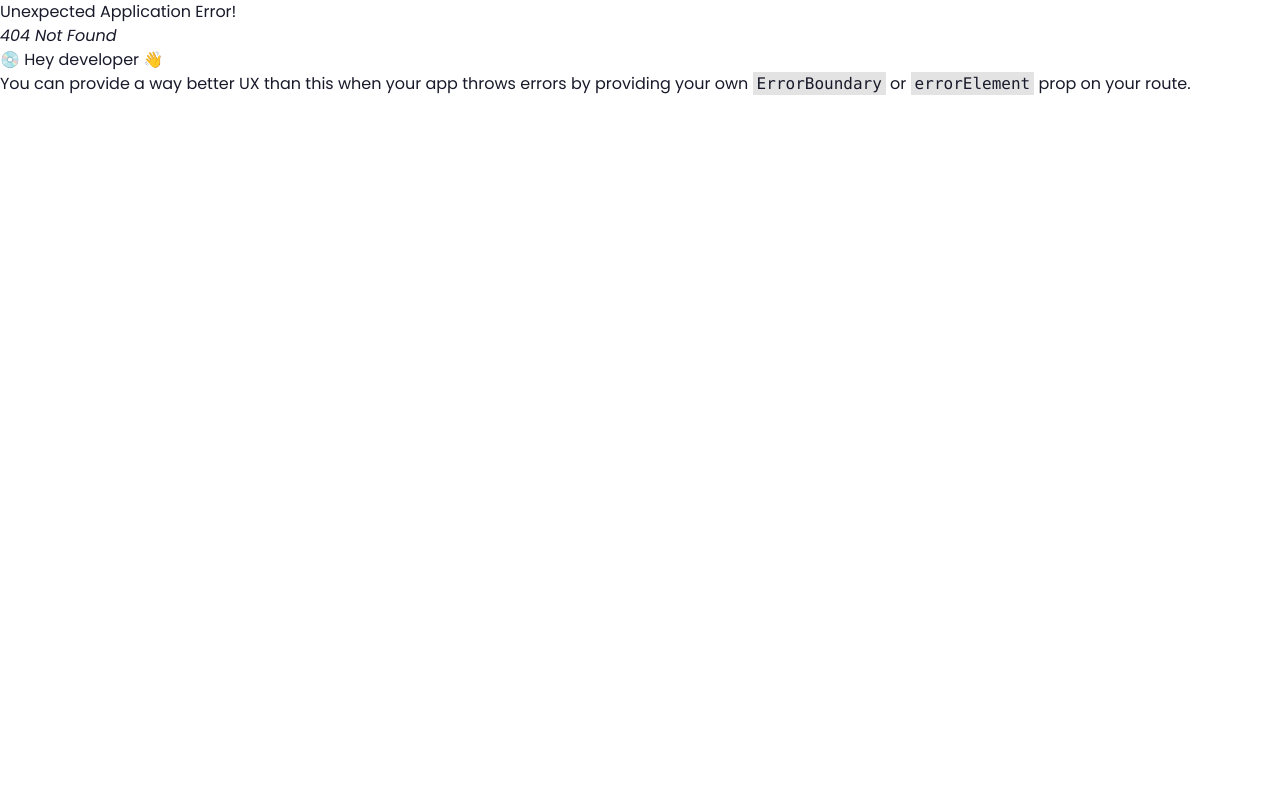
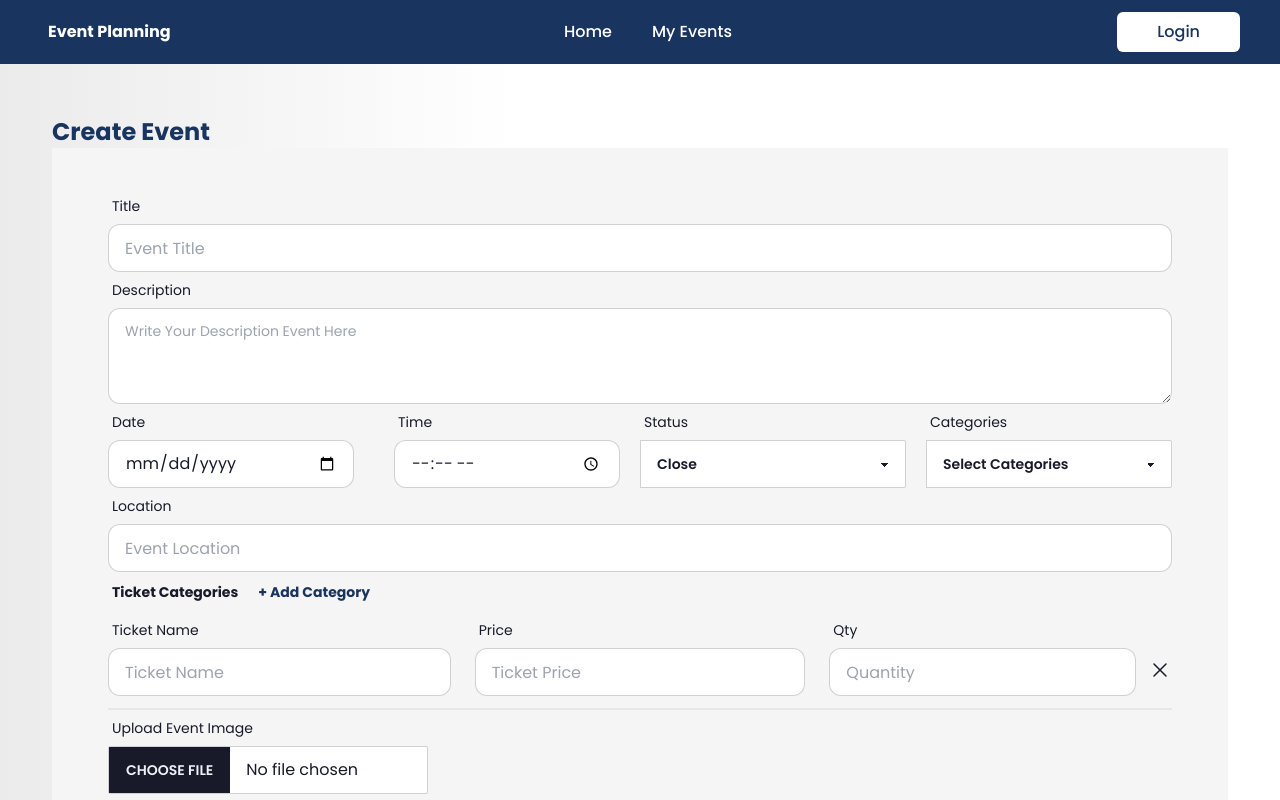
Before and after one commit to Azhari12/event-planning, a React (Vite) app: page /create-event in a window 1280 px wide. Before the commit this address had no page. Shown: the top 800 px of the page. Built offline with nearby package versions, Linux system fonts and the light colour scheme.

Commit message:
feat: add create event page

```diff
--- a/src/components/Input.tsx
+++ b/src/components/Input.tsx
@@ -4,7 +4,7 @@ interface inputType extends InputHTMLAttributes<HTMLInputElement> {
   label: string;
 }
 
-const Input: FC<inputType> = (props) => {
+export const Input: FC<inputType> = (props) => {
   const { placeholder, label } = props;
   return (
     <div className="form-control w-full min-w-xs">
@@ -16,4 +16,14 @@ const Input: FC<inputType> = (props) => {
   );
 };
 
-export default Input;
+export const InputForm: FC<inputType> = (props) => {
+  const { placeholder, label } = props;
+  return (
+    <div className="form-control w-full min-w-xs">
+      <label className="label">
+        <span className="label-text">{label}</span>
+      </label>
+      <input className="input input-bordered w-full rounded-xl" {...props} />
+    </div>
+  );
+};
--- a/src/pages/Auth.tsx
+++ b/src/pages/Auth.tsx
@@ -1,4 +1,4 @@
-import Input from "@/components/Input";
+import { Input } from "@/components/Input";
 import { FC, useState, useEffect } from "react";
 
 const Auth: FC = () => {
--- /dev/null
+++ b/src/pages/CreateEvent.tsx
@@ -0,0 +1,180 @@
+import { InputForm } from "@/components/Input";
+import Layout from "@/components/Layout";
+import { FC, useEffect, useState } from "react";
+
+interface ticketCategoriesType {
+  ticketName: string;
+  ticketPrice: number;
+  ticketQty: number;
+}
+
+const CreateEvent: FC = () => {
+  const [ticketCategories, setTicketCategories] = useState<
+    ticketCategoriesType[]
+  >([
+    {
+      ticketName: "",
+      ticketPrice: 0,
+      ticketQty: 0,
+    },
+  ]);
+
+  useEffect(() => {
+    console.log(ticketCategories);
+  }, [ticketCategories]);
+
+  function addTicketCategoris() {
+    console.log(ticketCategories);
+    const temp = [...ticketCategories];
+    temp.push({
+      ticketName: "",
+      ticketPrice: 0,
+      ticketQty: 0,
+    });
+    console.log(temp);
+    setTicketCategories(temp);
+  }
+
+  function deleteTicket() {
+    const temp = [...ticketCategories];
+    temp.length--;
+
+    setTicketCategories(temp);
+  }
+  return (
+    <Layout>
+      <div className="lg:p-10">
+        <p className=" text-2xl font-bold text-button">Create Event</p>
+        <div className=" px-5 py-3 lg:px-14 lg:py-10 bg-[#F5F5F5] w-full">
+          <InputForm type="text" placeholder="Event Title" label="Title" />
+          <div className="form-control">
+            <label className="label">
+              <span className="label-text">Description</span>
+            </label>
+            <textarea
+              className="textarea textarea-bordered h-24 rounded-xl"
+              placeholder="Write Your Description Event Here"
+            ></textarea>
+          </div>
+          <div className=" grid lg:grid-cols-4 md:grid-cols-3 sm:grid-cols-2 min-[400px]:grid-cols-1">
+            <div className=" lg:mr-5">
+              <InputForm
+                type="date"
+                placeholder="Event Schedule Date"
+                label="Date"
+              />
+            </div>
+            <div className=" lg:mx-5">
+              <InputForm
+                type="time"
+                placeholder="Event Schedule Time"
+                label="Time"
+              />
+            </div>
+            <div className="form-control w-full">
+              <label className="label">
+                <span className="label-text">Status</span>
+              </label>
+              <div className="input-group w-full rounded-xl">
+                <select className="select select-bordered w-full ">
+                  <option selected>Close</option>
+                  <option>Open</option>
+                </select>
+              </div>
+            </div>
+            <div className="form-control w-full lg:pl-5">
+              <label className="label">
+                <span className="label-text">Categories</span>
+              </label>
+              <div className="input-group w-full ">
+                <select className="select select-bordered w-full">
+                  <option selected disabled>
+                    Select Categories
+                  </option>
+                  <option>Music</option>
+                  <option>Art</option>
+                  <option>Game</option>
+                  <option>IT</option>
+                </select>
+              </div>
+            </div>
+          </div>
+          <InputForm
+            type="text"
+            placeholder="Event Location"
+            label="Location"
+          />
+          <div className="form-control">
+            <label className="label flex-row justify-start">
+              <span className="label-text font-bold">Ticket Categories</span>
+              <button
+                onClick={(event) => {
+                  addTicketCategoris();
+                }}
+              >
+                <span className="label-text font-bold text-button  ml-5">
+                  + Add Category
+                </span>
+              </button>
+            </label>
+            {ticketCategories.map((data) => {
+              return (
+                <div className="grid lg:grid-cols-3 md:grid-cols-2 sm:grid-cols-1 min-[400px]:grid-cols-1 pb-3 border-b-2">
+                  <div className=" lg:pr-3">
+                    <InputForm
+                      type="text"
+                      placeholder="Ticket Name"
+                      label="Ticket Name"
+                    />
+                  </div>
+                  <div className=" lg:px-3">
+                    <InputForm
+                      type="text"
+                      placeholder="Ticket Price"
+                      label="Price"
+                    />
+                  </div>
+                  <div className=" lg:pl-3 flex justify-center items-center ">
+                    <InputForm type="text" placeholder="Quantity" label="Qty" />
+                    <button onClick={deleteTicket}>
+                      <svg
+                        xmlns="http://www.w3.org/2000/svg"
+                        fill="none"
+                        viewBox="0 0 24 24"
+                        strokeWidth={1.5}
+                        stroke="currentColor"
+                        className="w-6 h-6 mt-8 ml-3"
+                      >
+                        <path
+                          strokeLinecap="round"
+                          strokeLinejoin="round"
+                          d="M6 18L18 6M6 6l12 12"
+                        />
+                      </svg>
+                    </button>
+                  </div>
+                </div>
+              );
+            })}
+          </div>
+          <div className="form-control w-full max-w-xs">
+            <label className="label">
+              <span className="label-text">Upload Event Image</span>
+            </label>
+            <input
+              type="file"
+              className="file-input file-input-bordered w-full max-w-xs"
+            />
+          </div>
+          <div className=" flex justify-center lg:justify-end w-full p-5">
+            <button className="btn ml-2 bg-button rounded-lg">
+              Launch Now
+            </button>
+          </div>
+        </div>
+      </div>
+    </Layout>
+  );
+};
+
+export default CreateEvent;
--- a/src/routes/index.tsx
+++ b/src/routes/index.tsx
@@ -10,6 +10,7 @@ import axios from "axios";
 import Home from "@/pages";
 import Auth from "@/pages/Auth";
 import DetailEvent from "@/pages/DetailEvent";
+import CreateEvent from "@/pages/CreateEvent";
 
 // axios.defaults.baseURL = "https://pokeapi.co/api/v2/";
 
@@ -30,6 +31,10 @@ const Router: FC = () => {
       path: "/detail-event",
       element: <DetailEvent />,
     },
+    {
+      path: "/create-event",
+      element: <CreateEvent />,
+    },
   ]);
 
   return (
```
